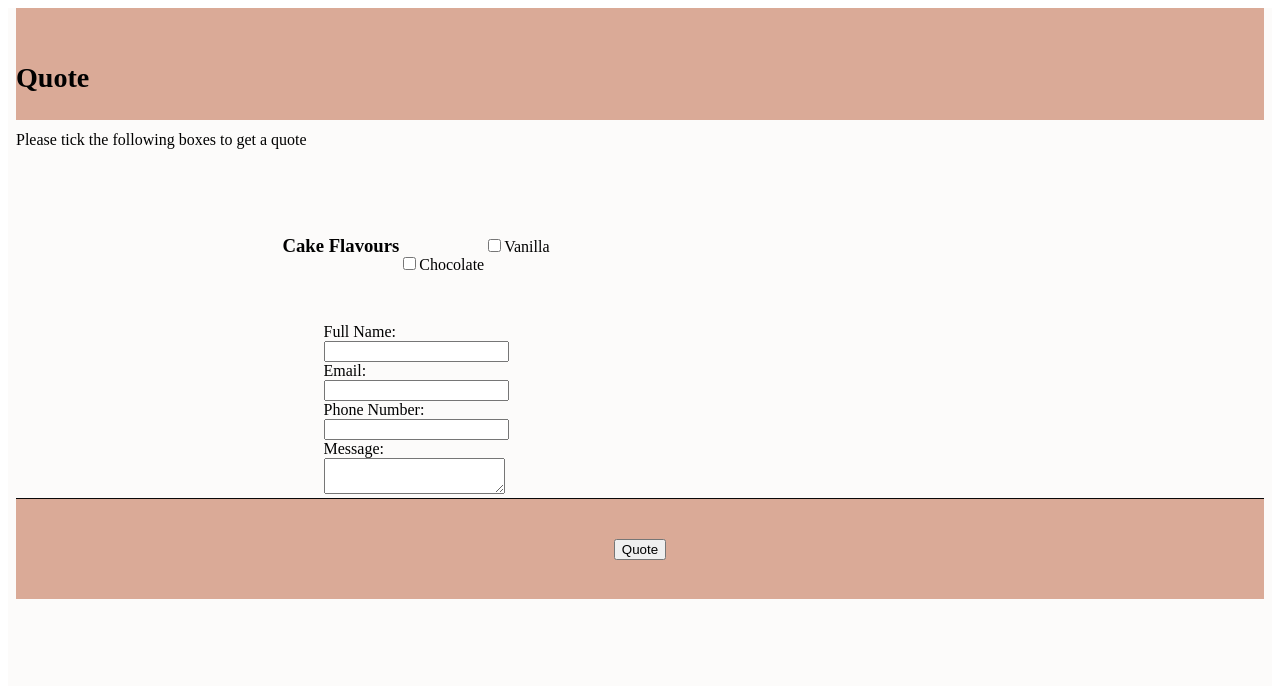
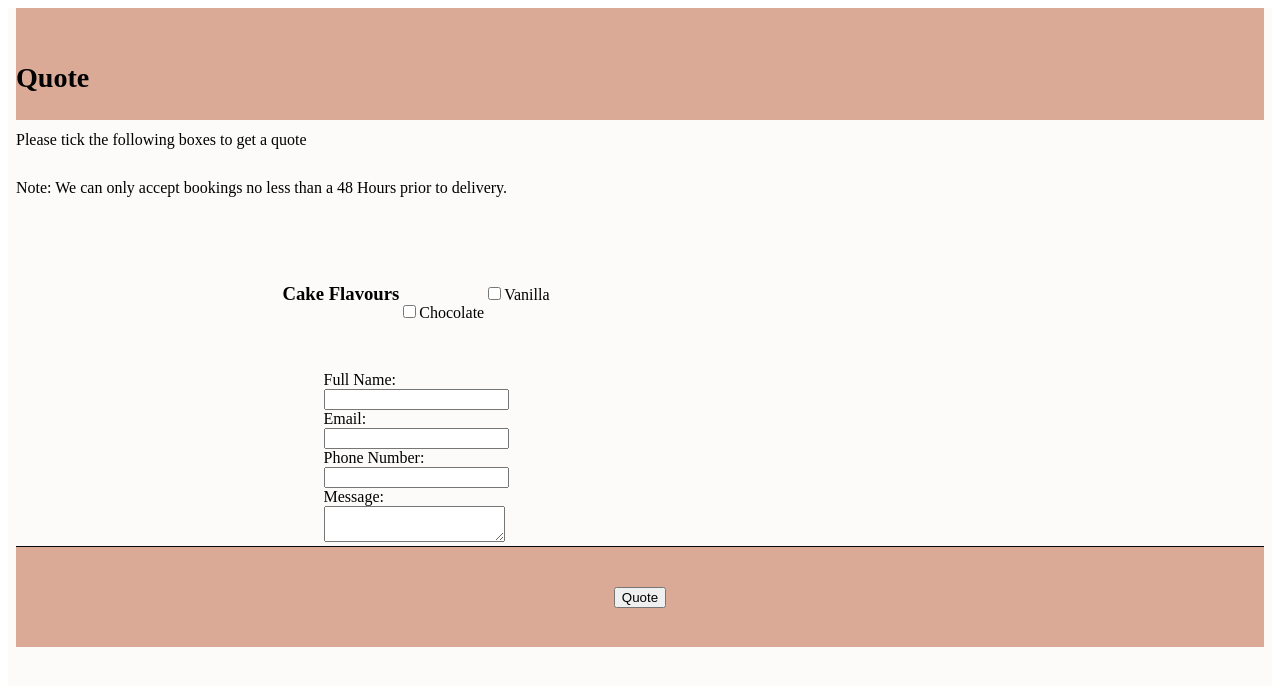
Before and after one commit to mansonCreations/bakedaholicsa-caketasting-nextjs, a Next.js app: page /quoterequestcontroller in a window 1280 px wide. Shown: the top 686 px of the page. Built offline with nearby package versions, Linux system fonts and the light colour scheme.

Commit message:
Added Note's for Cake Tasting and for Quotes

```diff
--- a/src/pages/caketastingnew.js
+++ b/src/pages/caketastingnew.js
@@ -8,7 +8,7 @@ import 'react-datepicker/dist/react-datepicker.css';
 import { title, confirm_booking, cake_tasting_p3, cake_tasting_p4,
        new_cake_tasting, cake_flavours, fillings_flavours,
        personal_details, personal_details_name, personal_details_address,
-       personal_details_num_testers, personal_details_email, personal_details_select_weekend} from '../styles/language';
+       personal_details_num_testers, personal_details_email, personal_details_select_weekend, cake_tasting_p8} from '../styles/language';
 const caketastingnew = () => {
   const [selectedDate, setSelectedDate] = useState(null);
   const [chocolateChecked, setChocolateChecked] = useState(false);
@@ -146,6 +146,9 @@ const caketastingnew = () => {
           <p className={styles.description}>
           {cake_tasting_p4}
           </p>
+          <p className={styles.description}>
+          {cake_tasting_p8}
+          </p>
 
           <div className={styles.grid}>
             <Link href="/caketastingnew" className={styles.card}>
--- a/src/pages/quoterequestcontroller.js
+++ b/src/pages/quoterequestcontroller.js
@@ -3,7 +3,7 @@ import Head from 'next/head';
 import Link from 'next/link';
 import styles from '../styles/CakeTesting.module.css';
 import { useState } from 'react'; // Importing useState hook for managing form state
-import { title, quoteHeader, cake_flavours, cake_tasting_p2, new_cake_tasting, tasting_time, coming_soon, get_quote } from '../styles/language';
+import { title, quoteHeader, cake_flavours, quote_note, new_cake_tasting, tasting_time, coming_soon, get_quote } from '../styles/language';
 
 const quoterequestcontroller = () => {
   // State variables for form fields
@@ -90,6 +90,9 @@ const quoterequestcontroller = () => {
       <p className={styles.description}>
           Please tick the following boxes to get a quote
       </p>
+      <p className={styles.description}>
+          {quote_note}
+      </p>
 
         <div className={styles.grid}>
         <h3 className={styles.text}>{cake_flavours}</h3>
--- a/src/styles/language.js
+++ b/src/styles/language.js
@@ -30,3 +30,5 @@ export const cake_tasting_p4 = 'Once you have selected your flavours, enter pers
 export const cake_tasting_p5 = 'Find your Surname, if there are a few of the same Surnames, please find your wedding date.';
 export const cake_tasting_p6 = 'We are keeping your tasting details safe.';
 export const cake_tasting_p7 = 'Use the security code we gave you to log you and your tasting party in.';
+export const cake_tasting_p8 = 'Note: We can only accept bookings no less than a week in advance.';
+export const quote_note = 'Note: We can only accept bookings no less than a 48 Hours prior to delivery.';
```
